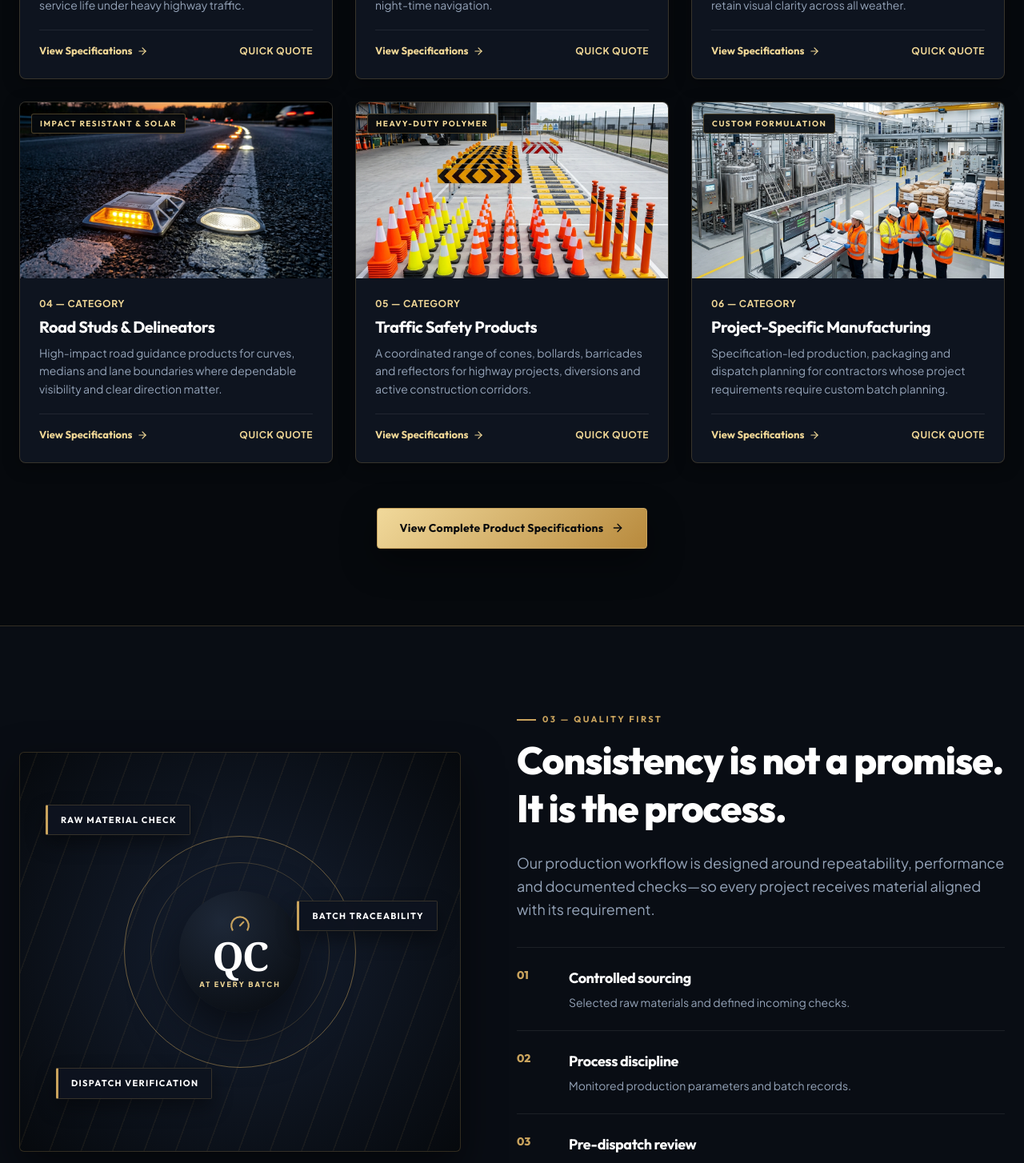
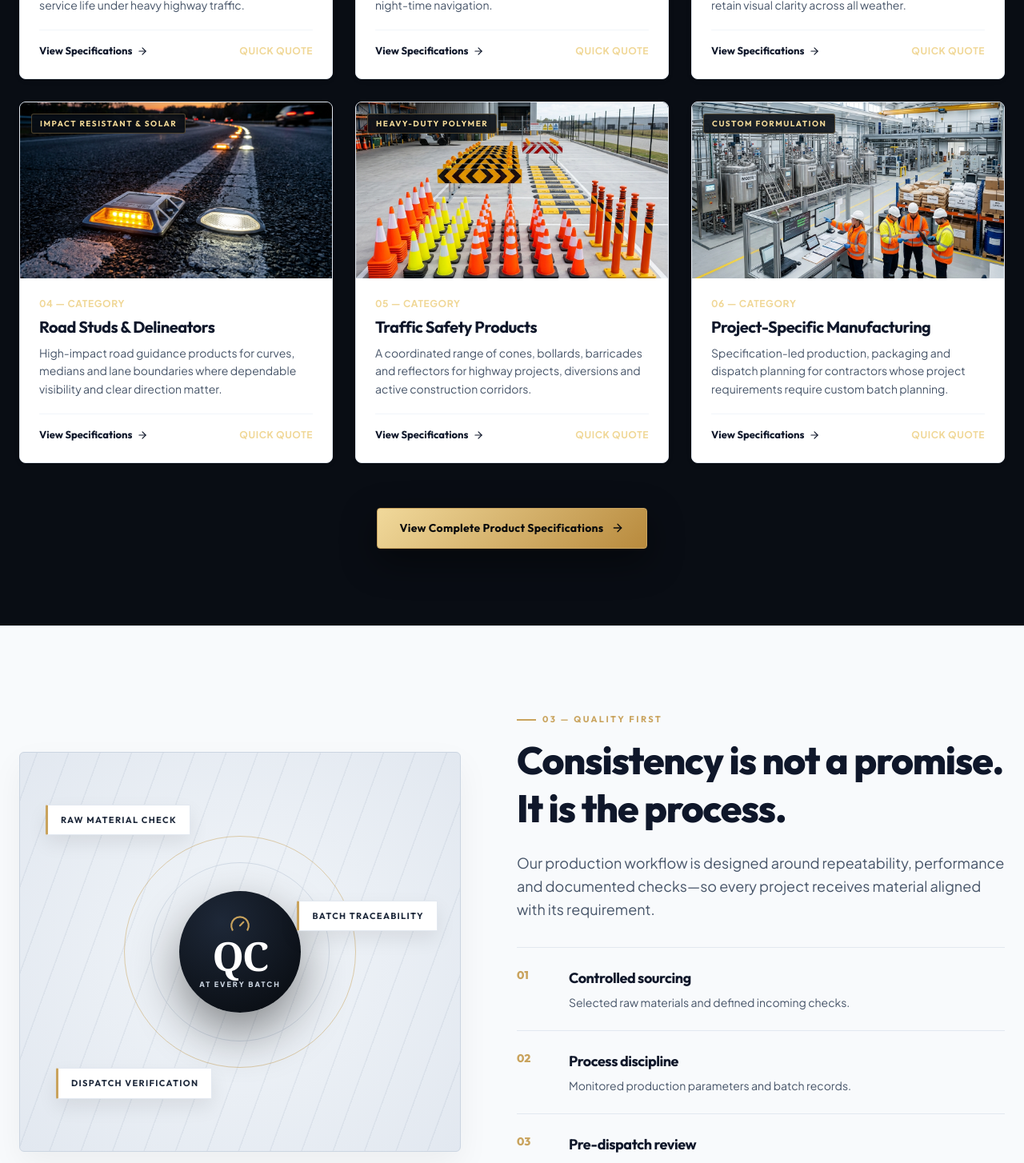
Before and after one commit to Prayansh-bh/Dezoryn-Contractor, a Next.js app: page / in a window 1280 px wide. Shown: the part 2260-3714 px from the top of the page at 80% size. Built offline with nearby package versions, Linux system fonts and the light colour scheme.

Commit message:
feat: calibrate balanced in-between palette with Architectural Light canvas and Executive Obsidian dark accents

```diff
--- a/app/(frontend)/contact/page.tsx
+++ b/app/(frontend)/contact/page.tsx
@@ -18,7 +18,7 @@ export default function ContactPage() {
       </section>
 
       {/* Contact Details & Logistics Strip */}
-      <section className="py-16 bg-[#06090d] border-t border-[rgba(201,163,93,0.22)] text-white">
+      <section className="py-16 bg-[#090d14] border-t border-[rgba(201,163,93,0.22)] text-white">
         <div className="container">
           <div className="grid grid-cols-1 md:grid-cols-3 gap-8">
             <div className="p-6 rounded-lg bg-[#0e141f] border border-[rgba(201,163,93,0.18)] flex items-start gap-4 shadow-lg">
--- a/app/(frontend)/page.tsx
+++ b/app/(frontend)/page.tsx
@@ -116,7 +116,7 @@ export default function HomePage() {
       </section>
 
       {/* Trust & Capabilities Strip */}
-      <section className="bg-[#0b1017] border-y border-[rgba(201,163,93,0.22)] py-8 text-white relative z-20">
+      <section className="bg-[#0f172a] border-y border-[rgba(201,163,93,0.25)] py-8 text-white relative z-20">
         <div className="container">
           <div className="grid grid-cols-2 lg:grid-cols-4 gap-6 lg:gap-8">
             {CAPABILITIES.map(([value, label], idx) => (
@@ -137,20 +137,20 @@ export default function HomePage() {
       </section>
 
       {/* Section 1: About & Sourcing */}
-      <section id="about" className="py-24 bg-[#090d14] text-white border-b border-[rgba(201,163,93,0.2)]">
+      <section id="about" className="py-24 bg-[#f8fafc] text-[#0f172a] border-b border-[#e2e8f0]">
         <div className="container">
           <div className="grid grid-cols-1 lg:grid-cols-12 gap-12 items-center">
             <div className="lg:col-span-6">
               <div className="section-label mb-3">
                 <span /> 01 — COMPANY PROFILE
               </div>
-              <h2 className="text-3xl sm:text-4xl lg:text-5xl font-extrabold text-white tracking-tight leading-tight mb-6 font-serif">
+              <h2 className="text-3xl sm:text-4xl lg:text-5xl font-extrabold text-[#0f172a] tracking-tight leading-tight mb-6 font-serif">
                 Reliable material supply for roads that never pause.
               </h2>
-              <p className="text-[#94a3b8] text-base sm:text-lg leading-relaxed mb-6">
+              <p className="text-[#475569] text-base sm:text-lg leading-relaxed mb-6">
                 Dezoryn Contractor manufactures and supplies highway-use products engineered for demanding traffic loads, extreme weather shifts, and strict project timelines.
               </p>
-              <p className="text-[#94a3b8] text-base leading-relaxed mb-8">
+              <p className="text-[#475569] text-base leading-relaxed mb-8">
                 We collaborate directly with road contractors, EPC concessionaires, State PWD vendors, and infrastructure distributors who demand repeatable batch quality, verified retro-reflectivity, and scheduled site dispatches.
               </p>
 
@@ -160,7 +160,7 @@ export default function HomePage() {
                 </Link>
                 <Link
                   href="/quality"
-                  className="text-xs font-bold uppercase tracking-wider text-[#f0d796] hover:text-[#c9a35d] hover:underline"
+                  className="text-xs font-bold uppercase tracking-wider text-[#c9a35d] hover:underline"
                 >
                   Quality Protocol →
                 </Link>
@@ -168,7 +168,7 @@ export default function HomePage() {
             </div>
 
             <div className="lg:col-span-6">
-              <div className="relative h-[380px] sm:h-[450px] rounded-lg overflow-hidden border border-[rgba(201,163,93,0.25)] shadow-2xl">
+              <div className="relative h-[380px] sm:h-[450px] rounded-lg overflow-hidden border border-[#e2e8f0] shadow-xl">
                 <Image
                   src="/images/products/custom-manufacturing.jpg"
                   alt="Dezoryn Automated Highway Material Production Facility"
@@ -193,7 +193,7 @@ export default function HomePage() {
       </section>
 
       {/* Section 2: Products Portfolio */}
-      <section id="products" className="py-24 bg-[#06090d] text-white relative">
+      <section id="products" className="py-24 bg-[#090d14] text-white relative">
         <div className="container">
           <div className="flex flex-col lg:flex-row justify-between lg:items-end gap-6 mb-16">
             <div>
@@ -224,7 +224,7 @@ export default function HomePage() {
       </section>
 
       {/* Section 3: Quality First — Signature QC Radar Visual & Process */}
-      <section id="quality" className="quality-section-wrap text-white">
+      <section id="quality" className="quality-section-wrap text-[#0f172a]">
         <div className="container">
           <div className="quality-grid-split">
             {/* Left: Concentric Dial Visual */}
@@ -246,11 +246,11 @@ export default function HomePage() {
               <div className="section-label mb-3">
                 <span /> 03 — QUALITY FIRST
               </div>
-              <h2 className="text-3xl sm:text-4xl lg:text-5xl font-extrabold text-white tracking-tight leading-tight mb-6 font-serif">
+              <h2 className="text-3xl sm:text-4xl lg:text-5xl font-extrabold text-[#0f172a] tracking-tight leading-tight mb-6 font-serif">
                 Consistency is not a promise.<br />
                 It is the process.
               </h2>
-              <p className="text-[#94a3b8] text-base sm:text-lg leading-relaxed mb-8">
+              <p className="text-[#475569] text-base sm:text-lg leading-relaxed mb-8">
                 Our production workflow is designed around repeatability, performance and documented checks—so every project receives material aligned with its requirement.
               </p>
 
--- a/app/globals.css
+++ b/app/globals.css
@@ -5,14 +5,20 @@
   --font-sans: "Plus Jakarta Sans", -apple-system, BlinkMacSystemFont, "Segoe UI", Roboto, sans-serif;
   --font-display: "Outfit", "Plus Jakarta Sans", sans-serif;
 
-  /* Executive Industrial Palette — Obsidian & Aztec Champagne Gold */
+  /* Executive Balanced Palette — Crisp Architectural Light + Obsidian Dark + Aztec Champagne Gold */
   --bg-dark: #06090d;
-  --bg-surface: #090d14;
-  --bg-card: #0e141f;
+  --bg-dark-slate: #090d14;
+  --bg-card-dark: #0e141f;
   --bg-elevated: #141c2b;
 
+  --bg-light: #f8fafc;
+  --bg-card-light: #ffffff;
+  --border-light: #e2e8f0;
+  --text-main-light: #0f172a;
+  --text-muted-light: #475569;
+
   --border-subtle: rgba(255, 255, 255, 0.08);
-  --border-amber: rgba(201, 163, 93, 0.22);
+  --border-amber: rgba(201, 163, 93, 0.25);
   --border-amber-hover: rgba(201, 163, 93, 0.6);
 
   --amber-primary: #c9a35d;
@@ -35,13 +41,13 @@ html {
   scroll-behavior: smooth;
   font-family: var(--font-sans);
   background-color: var(--bg-dark);
-  color: var(--text-body);
+  color: var(--text-main-light);
 }
 
 body {
   margin: 0;
-  background-color: var(--bg-dark);
-  color: var(--text-body);
+  background-color: var(--bg-light);
+  color: var(--text-main-light);
   font-family: var(--font-sans);
   -webkit-font-smoothing: antialiased;
 }
--- a/app/multi-pages.css
+++ b/app/multi-pages.css
@@ -198,12 +198,12 @@
 
 .inner-section {
   padding: 90px 0;
-  background: var(--bg-surface);
-  color: var(--text-body);
+  background: var(--bg-light);
+  color: var(--text-main-light);
 }
 
 .inner-section.dark {
-  background: var(--bg-dark);
+  background: var(--bg-dark-slate);
   color: #ffffff;
   border-top: 1px solid var(--border-amber);
   border-bottom: 1px solid var(--border-amber);
@@ -219,26 +219,26 @@
 }
 
 .product-card-modern {
-  background: var(--bg-card);
-  border: 1px solid var(--border-amber);
+  background: #ffffff;
+  border: 1px solid var(--border-light);
   border-radius: 8px;
   overflow: hidden;
   display: flex;
   flex-direction: column;
   transition: all 0.3s cubic-bezier(0.16, 1, 0.3, 1);
-  box-shadow: 0 4px 20px rgba(0, 0, 0, 0.35);
+  box-shadow: 0 2px 8px rgba(0, 0, 0, 0.04);
 }
 
 .product-card-modern:hover {
   transform: translateY(-6px);
   border-color: var(--amber-primary);
-  box-shadow: 0 20px 40px rgba(0, 0, 0, 0.55), 0 0 0 1px var(--amber-primary);
+  box-shadow: 0 16px 36px rgba(15, 23, 42, 0.08), 0 0 0 1px var(--amber-primary);
 }
 
 .product-card-image {
   position: relative;
   height: 220px;
-  background: #06090d;
+  background: #0f172a;
   overflow: hidden;
 }
 
@@ -257,7 +257,7 @@
   position: absolute;
   top: 14px;
   left: 14px;
-  background: rgba(6, 9, 13, 0.92);
+  background: rgba(9, 13, 20, 0.88);
   backdrop-filter: blur(8px);
   color: var(--amber-light);
   font-family: var(--font-display);
@@ -280,13 +280,13 @@
 .product-card-body h3 {
   font-size: 20px;
   font-weight: 700;
-  color: #ffffff;
+  color: #0f172a;
   margin: 0 0 8px;
   line-height: 1.3;
 }
 
 .product-card-body p {
-  color: #94a3b8;
+  color: #475569;
   font-size: 14px;
   line-height: 1.6;
   margin: 0 0 20px;
@@ -297,7 +297,7 @@
   display: flex;
   justify-content: space-between;
   align-items: center;
-  border-top: 1px solid rgba(255, 255, 255, 0.08);
+  border-top: 1px solid #f1f5f9;
   padding-top: 16px;
   margin-top: auto;
 }
@@ -306,7 +306,7 @@
   font-family: var(--font-display);
   font-size: 13px;
   font-weight: 700;
-  color: var(--amber-light);
+  color: #0f172a;
   display: inline-flex;
   align-items: center;
   gap: 6px;
@@ -314,7 +314,7 @@
 }
 
 .product-card-modern:hover .product-card-link {
-  color: #ffffff;
+  color: var(--amber-hover);
 }
 
 /* ==========================================================================
@@ -322,10 +322,10 @@
    ========================================================================== */
 .quality-section-wrap {
   padding: 100px 0;
-  background: var(--bg-surface);
-  border-top: 1px solid var(--border-amber);
-  border-bottom: 1px solid var(--border-amber);
-  color: #ffffff;
+  background: #f8fafc;
+  border-top: 1px solid #e2e8f0;
+  border-bottom: 1px solid #e2e8f0;
+  color: #0f172a;
 }
 
 .quality-grid-split {
@@ -337,21 +337,21 @@
 
 .quality-visual {
   height: 500px;
-  background: radial-gradient(circle at 50% 50%, #162032 0%, #06090d 100%);
+  background: radial-gradient(circle at 50% 50%, #f1f5f9 0%, #e2e8f0 100%);
   position: relative;
   display: grid;
   place-items: center;
   overflow: hidden;
   border-radius: 6px;
-  border: 1px solid var(--border-amber);
-  box-shadow: 0 20px 50px rgba(0, 0, 0, 0.5);
+  border: 1px solid #cbd5e1;
+  box-shadow: 0 16px 40px rgba(0, 0, 0, 0.05);
 }
 
 .quality-visual::before {
   content: "";
   position: absolute;
   inset: -40%;
-  background: repeating-linear-gradient(110deg, transparent 0 35px, rgba(201, 163, 93, 0.08) 36px 37px);
+  background: repeating-linear-gradient(110deg, transparent 0 35px, rgba(148, 163, 184, 0.15) 36px 37px);
   pointer-events: none;
 }
 
@@ -374,7 +374,7 @@
 .q-ring::before {
   content: "";
   position: absolute;
-  border: 1px solid rgba(201, 163, 93, 0.25);
+  border: 1px solid rgba(203, 213, 225, 0.8);
   border-radius: 50%;
   inset: 32px;
 }
@@ -385,7 +385,7 @@
   inset: 68px;
   border-radius: 50%;
   background: radial-gradient(circle at 35% 25%, #1e2838, #06090d);
-  box-shadow: 0 25px 60px rgba(0, 0, 0, 0.6);
+  box-shadow: 0 25px 60px rgba(0, 0, 0, 0.45);
 }
 
 .q-ring-center {
@@ -419,23 +419,22 @@
   font-weight: 800;
   text-transform: uppercase;
   letter-spacing: 0.22em;
-  color: var(--amber-light);
+  color: #cbd5e1;
   margin-top: 4px;
 }
 
 .q-tag {
   position: absolute;
-  background: rgba(14, 20, 31, 0.95);
-  backdrop-filter: blur(8px);
+  background: #ffffff;
   padding: 10px 16px;
   text-transform: uppercase;
   font-family: var(--font-display);
   font-size: 11px;
   font-weight: 700;
   letter-spacing: 0.12em;
-  color: #ffffff;
-  box-shadow: 0 10px 25px rgba(0, 0, 0, 0.4);
-  border: 1px solid var(--border-amber);
+  color: #1e293b;
+  box-shadow: 0 10px 25px rgba(0, 0, 0, 0.08);
+  border: 1px solid #e2e8f0;
   border-left: 3px solid var(--amber-primary);
   border-radius: 2px;
   z-index: 10;
@@ -462,7 +461,7 @@
   grid-template-columns: 45px 1fr;
   column-gap: 20px;
   padding: 24px 0;
-  border-top: 1px solid rgba(255, 255, 255, 0.08);
+  border-top: 1px solid #e2e8f0;
 }
 
 .quality-list-row span.row-num {
@@ -475,12 +474,12 @@
 .quality-list-row h3 {
   font-size: 18px;
   font-weight: 700;
-  color: #ffffff;
+  color: #0f172a;
   margin: 0 0 6px;
 }
 
 .quality-list-row p {
-  color: #94a3b8;
+  color: #475569;
   font-size: 14px;
   line-height: 1.6;
   margin: 0;
@@ -530,11 +529,11 @@
    Enquiry Form & Inputs
    ========================================================================== */
 .enquiry-form-card {
-  background: var(--bg-card);
-  border: 1px solid var(--border-amber);
+  background: #ffffff;
+  border: 1px solid #e2e8f0;
   border-radius: 8px;
   padding: 36px;
-  box-shadow: 0 20px 50px rgba(0, 0, 0, 0.45);
+  box-shadow: 0 16px 40px rgba(0, 0, 0, 0.08);
 }
 
 .form-group {
@@ -548,31 +547,27 @@
   font-weight: 700;
   text-transform: uppercase;
   letter-spacing: 0.08em;
-  color: #cbd5e1;
+  color: #334155;
   margin-bottom: 8px;
 }
 
-.form-input,
-.form-select,
-.form-textarea {
+.form-input, .form-select, .form-textarea {
   width: 100%;
   padding: 12px 16px;
   font-family: var(--font-sans);
   font-size: 14px;
-  color: #ffffff;
-  background: #070a0f;
-  border: 1.5px solid rgba(201, 163, 93, 0.25);
+  color: #0f172a;
+  background: #f8fafc;
+  border: 1.5px solid #cbd5e1;
   border-radius: 4px;
   outline: none;
   transition: all 0.2s;
 }
 
-.form-input:focus,
-.form-select:focus,
-.form-textarea:focus {
+.form-input:focus, .form-select:focus, .form-textarea:focus {
   border-color: var(--amber-primary);
-  background: #0b1018;
-  box-shadow: 0 0 0 3px var(--amber-glow);
+  background: #ffffff;
+  box-shadow: 0 0 0 3px rgba(201, 163, 93, 0.15);
 }
 
 .form-grid-2 {
```
Also changed, not shown: app/(frontend)/about/page.tsx (+12 -12 lines), app/(frontend)/applications/page.tsx (+9 -9 lines), app/(frontend)/gallery/page.tsx (+10 -10 lines), app/(frontend)/products/[slug]/page.tsx (+15 -15 lines), app/(frontend)/products/page.tsx (+4 -4 lines), app/(frontend)/quality/page.tsx (+9 -9 lines).
